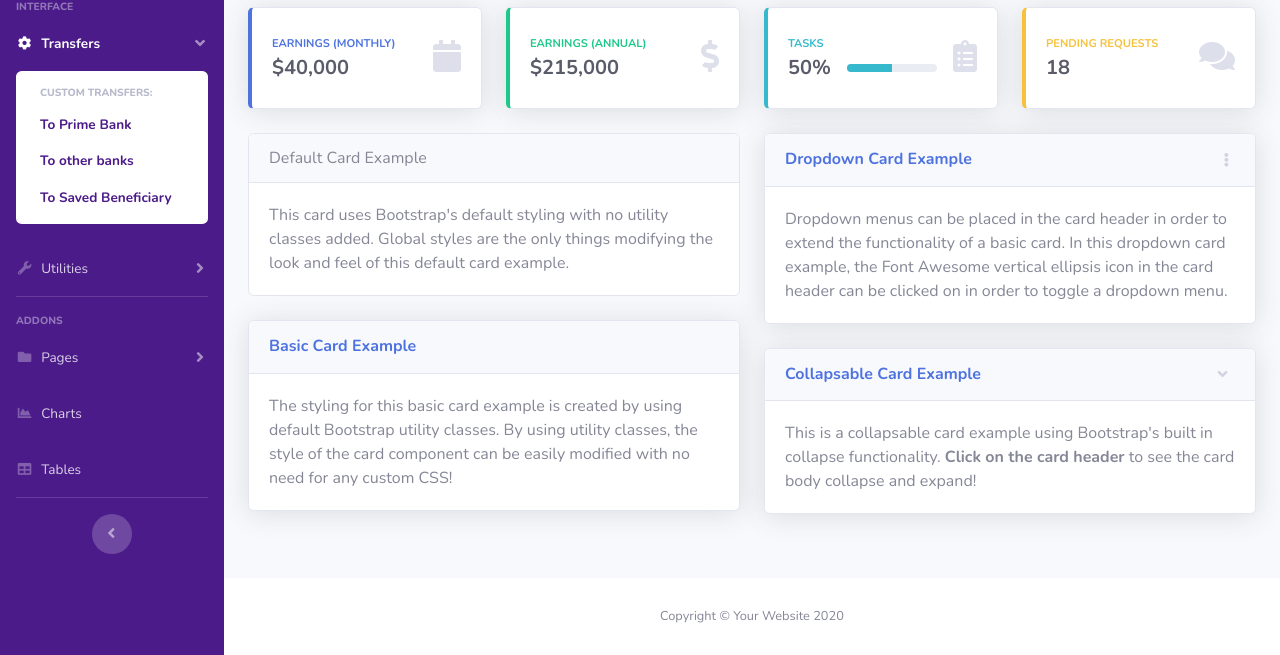
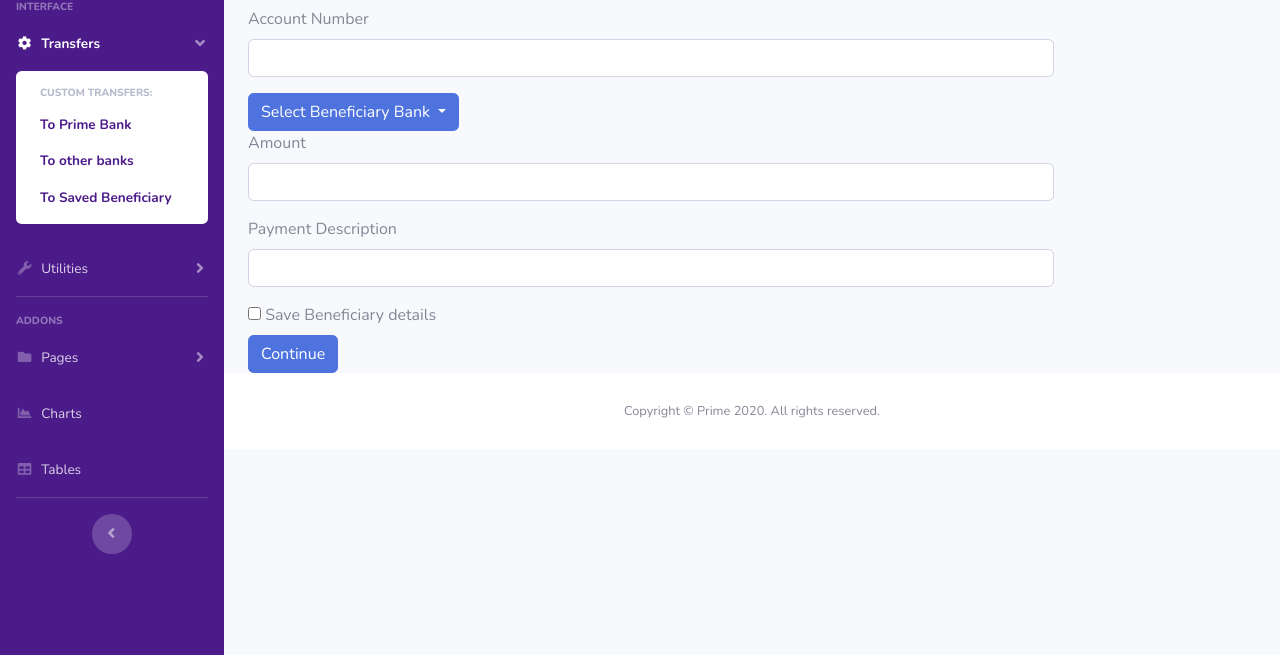
Before and after one commit to Francystem/PRIME, a website with bundled scripts: page cards.html in a window 1280 px wide. Shown: the part 145-800 px from the top of the page. Built offline with nearby package versions, Linux system fonts and the light colour scheme.

Commit message:
transfer pages

```diff
--- a/cards.html
+++ b/cards.html
@@ -335,170 +335,49 @@
 
           <!-- Page Heading -->
           <div class="d-sm-flex align-items-center justify-content-between mb-4">
-            <h1 class="h3 mb-0 text-gray-800">Cards</h1>
+            <h1 class="h3 mb-0 text-gray-800">Transfer To Other Banks</h1>
           </div>
 
-          <div class="row">
-
-            <!-- Earnings (Monthly) Card Example -->
-            <div class="col-xl-3 col-md-6 mb-4">
-              <div class="card border-left-primary shadow h-100 py-2">
-                <div class="card-body">
-                  <div class="row no-gutters align-items-center">
-                    <div class="col mr-2">
-                      <div class="text-xs font-weight-bold text-primary text-uppercase mb-1">Earnings (Monthly)</div>
-                      <div class="h5 mb-0 font-weight-bold text-gray-800">$40,000</div>
-                    </div>
-                    <div class="col-auto">
-                      <i class="fas fa-calendar fa-2x text-gray-300"></i>
-                    </div>
-                  </div>
-                </div>
-              </div>
+          <form action="/action_page.php">
+            <div class="form-group">
+              <label for="Account-details">Account Number</label>
+              <input type="Number" class="form-control" id="email">
             </div>
 
-            <!-- Earnings (Annual) Card Example -->
-            <div class="col-xl-3 col-md-6 mb-4">
-              <div class="card border-left-success shadow h-100 py-2">
-                <div class="card-body">
-                  <div class="row no-gutters align-items-center">
-                    <div class="col mr-2">
-                      <div class="text-xs font-weight-bold text-success text-uppercase mb-1">Earnings (Annual)</div>
-                      <div class="h5 mb-0 font-weight-bold text-gray-800">$215,000</div>
-                    </div>
-                    <div class="col-auto">
-                      <i class="fas fa-dollar-sign fa-2x text-gray-300"></i>
-                    </div>
-                  </div>
-                </div>
-              </div>
+          <!-- select beneficiary dropdown -->
+            <div class="dropdown">
+              <button class="btn btn-primary dropdown-toggle" type="button" data-toggle="dropdown">Select Beneficiary Bank
+              <span class="caret"></span></button>
+              <ul class="dropdown-menu">
+                <li><a href="#">Abbey Mortgage Bank</a></li>
+                <li><a href="#">Access Bank</a></li>
+                <li><a href="#">CITIBANK Nigeria</a></li>
+              </ul>
             </div>
 
-            <!-- Tasks Card Example -->
-            <div class="col-xl-3 col-md-6 mb-4">
-              <div class="card border-left-info shadow h-100 py-2">
-                <div class="card-body">
-                  <div class="row no-gutters align-items-center">
-                    <div class="col mr-2">
-                      <div class="text-xs font-weight-bold text-info text-uppercase mb-1">Tasks</div>
-                      <div class="row no-gutters align-items-center">
-                        <div class="col-auto">
-                          <div class="h5 mb-0 mr-3 font-weight-bold text-gray-800">50%</div>
-                        </div>
-                        <div class="col">
-                          <div class="progress progress-sm mr-2">
-                            <div class="progress-bar bg-info" role="progressbar" style="width: 50%" aria-valuenow="50" aria-valuemin="0" aria-valuemax="100"></div>
-                          </div>
-                        </div>
-                      </div>
-                    </div>
-                    <div class="col-auto">
-                      <i class="fas fa-clipboard-list fa-2x text-gray-300"></i>
-                    </div>
-                  </div>
-                </div>
-              </div>
-            </div>
-
-            <!-- Pending Requests Card Example -->
-            <div class="col-xl-3 col-md-6 mb-4">
-              <div class="card border-left-warning shadow h-100 py-2">
-                <div class="card-body">
-                  <div class="row no-gutters align-items-center">
-                    <div class="col mr-2">
-                      <div class="text-xs font-weight-bold text-warning text-uppercase mb-1">Pending Requests</div>
-                      <div class="h5 mb-0 font-weight-bold text-gray-800">18</div>
-                    </div>
-                    <div class="col-auto">
-                      <i class="fas fa-comments fa-2x text-gray-300"></i>
-                    </div>
-                  </div>
-                </div>
-              </div>
-            </div>
-          </div>
-
-          <div class="row">
-
-            <div class="col-lg-6">
-
-              <!-- Default Card Example -->
-              <div class="card mb-4">
-                <div class="card-header">
-                  Default Card Example
-                </div>
-                <div class="card-body">
-                  This card uses Bootstrap's default styling with no utility classes added. Global styles are the only things modifying the look and feel of this default card example.
-                </div>
+              <div class="form-group">
+                <label for="Amount">Amount</label>
+                <input type="Number" class="form-control" id="email">
               </div>
 
-              <!-- Basic Card Example -->
-              <div class="card shadow mb-4">
-                <div class="card-header py-3">
-                  <h6 class="m-0 font-weight-bold text-primary">Basic Card Example</h6>
-                </div>
-                <div class="card-body">
-                  The styling for this basic card example is created by using default Bootstrap utility classes. By using utility classes, the style of the card component can be easily modified with no need for any custom CSS!
-                </div>
+              <div class="form-group">
+                <label for="Translation">Payment Description</label>
+                <input type="letter" class="form-control" id="email">
               </div>
 
+            <div class="checkbox">
+              <label><input type="checkbox"> Save Beneficiary details</label>
             </div>
+            <button type="submit" class="btn btn-primary">Continue</button>
+          </form>
+        </div>
 
-            <div class="col-lg-6">
-
-              <!-- Dropdown Card Example -->
-              <div class="card shadow mb-4">
-                <!-- Card Header - Dropdown -->
-                <div class="card-header py-3 d-flex flex-row align-items-center justify-content-between">
-                  <h6 class="m-0 font-weight-bold text-primary">Dropdown Card Example</h6>
-                  <div class="dropdown no-arrow">
-                    <a class="dropdown-toggle" href="#" role="button" id="dropdownMenuLink" data-toggle="dropdown" aria-haspopup="true" aria-expanded="false">
-                      <i class="fas fa-ellipsis-v fa-sm fa-fw text-gray-400"></i>
-                    </a>
-                    <div class="dropdown-menu dropdown-menu-right shadow animated--fade-in" aria-labelledby="dropdownMenuLink">
-                      <div class="dropdown-header">Dropdown Header:</div>
-                      <a class="dropdown-item" href="#">Action</a>
-                      <a class="dropdown-item" href="#">Another action</a>
-                      <div class="dropdown-divider"></div>
-                      <a class="dropdown-item" href="#">Something else here</a>
-                    </div>
-                  </div>
-                </div>
-                <!-- Card Body -->
-                <div class="card-body">
-                  Dropdown menus can be placed in the card header in order to extend the functionality of a basic card. In this dropdown card example, the Font Awesome vertical ellipsis icon in the card header can be clicked on in order to toggle a dropdown menu.
-                </div>
-              </div>
-
-              <!-- Collapsable Card Example -->
-              <div class="card shadow mb-4">
-                <!-- Card Header - Accordion -->
-                <a href="#collapseCardExample" class="d-block card-header py-3" data-toggle="collapse" role="button" aria-expanded="true" aria-controls="collapseCardExample">
-                  <h6 class="m-0 font-weight-bold text-primary">Collapsable Card Example</h6>
-                </a>
-                <!-- Card Content - Collapse -->
-                <div class="collapse show" id="collapseCardExample">
-                  <div class="card-body">
-                    This is a collapsable card example using Bootstrap's built in collapse functionality. <strong>Click on the card header</strong> to see the card body collapse and expand!
-                  </div>
-                </div>
-              </div>
-
-            </div>
-
-          </div>
-
-        </div>
-        <!-- /.container-fluid -->
-
-      </div>
-      <!-- End of Main Content -->
 
       <!-- Footer -->
       <footer class="sticky-footer bg-white">
         <div class="container my-auto">
           <div class="copyright text-center my-auto">
-            <span>Copyright &copy; Your Website 2020</span>
+            <span>Copyright &copy; Prime 2020. All rights reserved.</span>
           </div>
         </div>
       </footer>
--- a/css/dashboardstyle.css
+++ b/css/dashboardstyle.css
@@ -11,3 +11,7 @@
     color: #4b1b89 !important;
     font-weight: bold;
 }
+
+.form-group{
+    width: 80%;
+}
```
